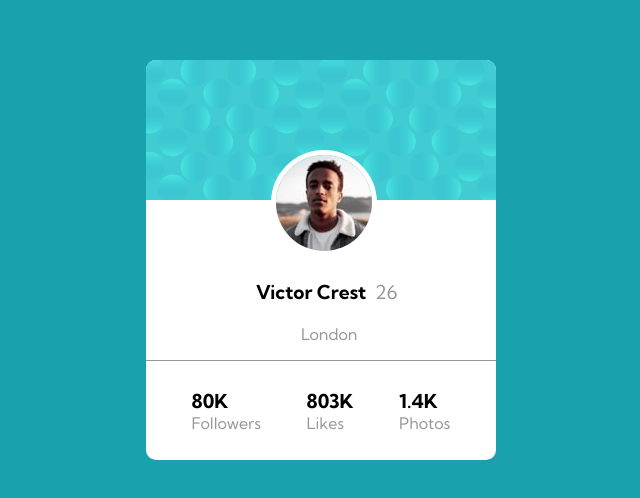
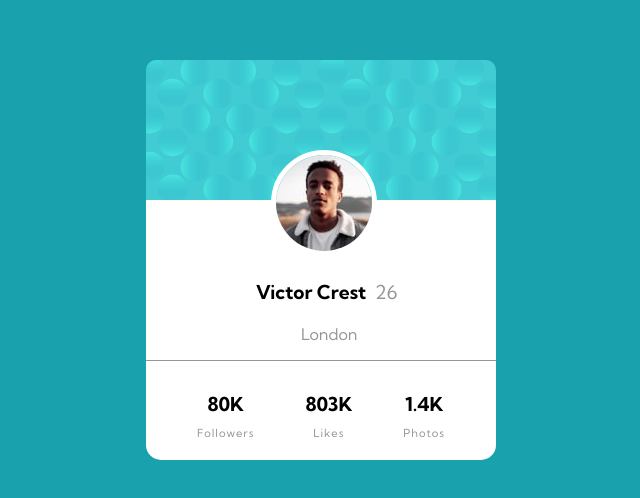
Before and after one commit to Niitram/frontendMentor-profile-card, a website: page index.html in a window 1280 px wide. Shown: the part 140-638 px from the top of the page, without its empty margins (319-959 px from the left). Drawn offline with Linux system fonts and the light colour scheme.

Commit message:
tareta terminada

```diff
--- a/index.html
+++ b/index.html
@@ -35,16 +35,16 @@
           </div>
           <div class="card__divInfo">
             <div>
-              <span class="text-700 text--zise-2">80K</span>
-              <span class="text-400">Followers</span>
+              <span class="text-700 text--zise-2 text--py-1">80K</span>
+              <span class="text-400 text--zise-1 text--ls-1">Followers</span>
             </div>
             <div>
-              <span class="text-700 text--zise-2">803K</span>
-              <span class="text-400">Likes</span>
+              <span class="text-700 text--zise-2 text--py-1">803K</span>
+              <span class="text-400 text--zise-1 text--ls-1">Likes</span>
             </div>
             <div>
-              <span class="text-700 text--zise-2">1.4K</span>
-              <span class="text-400">Photos</span>
+              <span class="text-700 text--zise-2 text--py-1">1.4K</span>
+              <span class="text-400 text--zise-1 text--ls-1">Photos</span>
             </div>
           </div>
         </div>
--- a/scss/style.scss
+++ b/scss/style.scss
@@ -20,14 +20,24 @@
     font-weight: 700;
 
 }
+
+
+.text--py-1{
+    padding: 10px 0;
+}
 .text--py-2{
     padding: 20px 0;
 }
 .text--px-1{
     padding: 0 5px;
 }
+.text--ls-1{
+    letter-spacing: 1px;
+}
 
-
+.text--zise-1{
+    font-size: .7rem;
+}
 .text--zise-2{
     font-size: 1.2rem;
 }
@@ -47,7 +57,7 @@ section{
     position: relative;
     width: 350px;
     height: 400px;
-    border-radius: 10px;
+    border-radius: 15px;
     background-color: white;
 
 
@@ -87,7 +97,7 @@ section{
         bottom: 0;
         height: 100px;
         width: 100%;
-        border-top: $Dark-gray 1px solid;
+        border-top: hsl(0, 0%, 59%) 1px solid;
         display: flex;
         justify-content: space-evenly;
         align-items: center;
@@ -95,6 +105,7 @@ section{
         >div{
             display: flex;
             flex-direction: column;
+            align-items: center;
 
         }
     }
```
Also changed, not shown: css/main.css.
